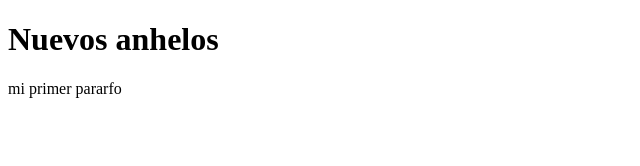
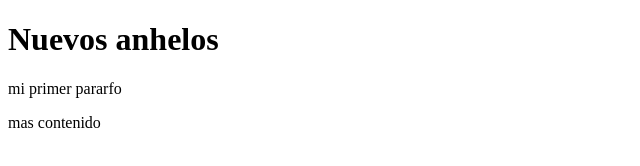
Before and after one commit to Davidwe-hub/enmascrip, a website: page index.html in a window 1280 px wide. Shown: the whole page, without its empty margins (0-640 px from the left). Drawn offline with Linux system fonts and the light colour scheme.

Commit message:
new parrafo

```diff
--- a/index.html
+++ b/index.html
@@ -9,5 +9,6 @@
 <body>
     <h1>Nuevos anhelos</h1>
     <p>mi primer pararfo</p>
+    <p>mas contenido</p>
 </body>
 </html>
```
